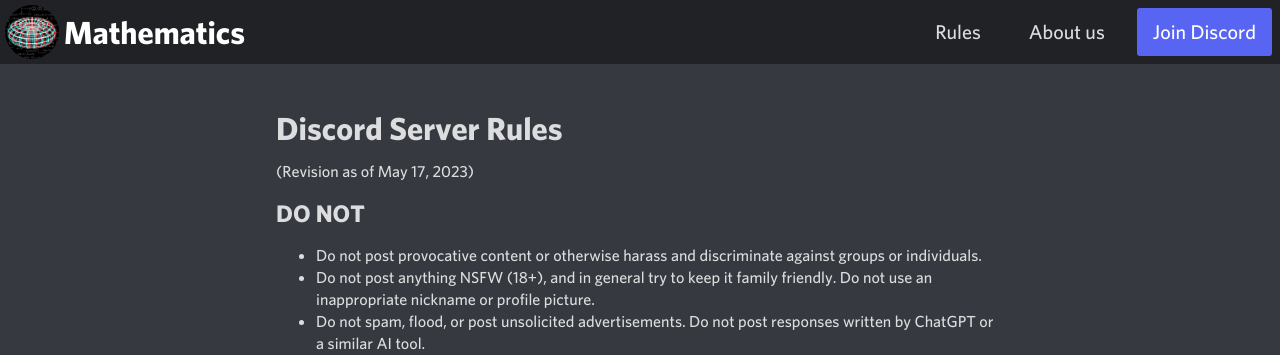
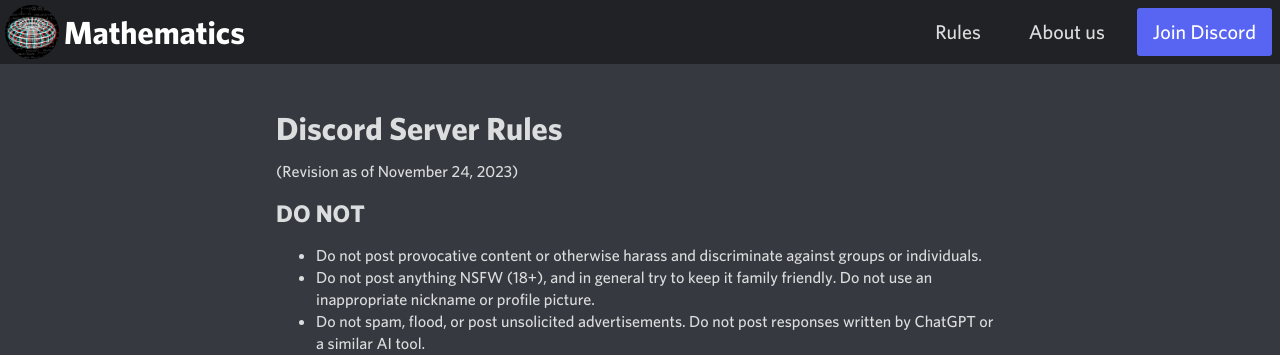
Before and after one commit to discord-math/discord-math.github.io, a Jekyll site: the page built from rules.md, in a window 1280 px wide and 1300 px high. Shown: the top 355 px of the window. Built offline with Jekyll 4.4.1, drawn with Linux system fonts in a browser that asks for light colours.

Commit message:
Update the rules page updated_at

```diff
--- a/rules.md
+++ b/rules.md
@@ -1,6 +1,6 @@
 ---
 title: Discord Server Rules
-updated_at: 2023-05-17
+updated_at: 2023-11-24
 ---
 
 ## DO NOT
```
